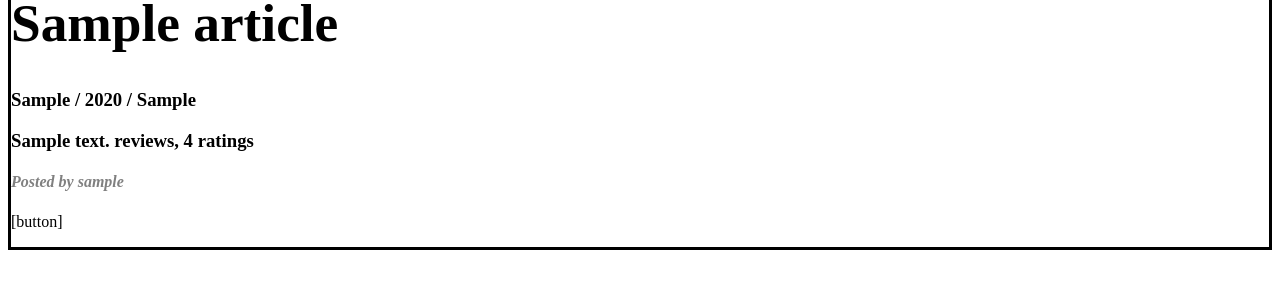
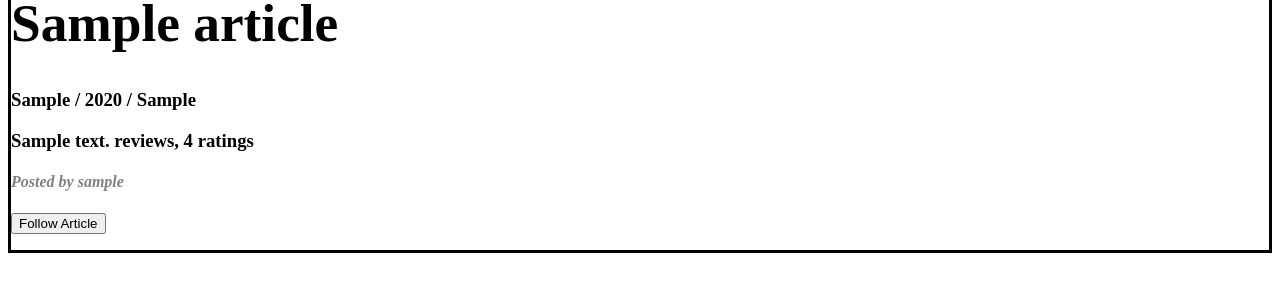
Before and after one commit to bass64/cits3403project, a Python web app: template app/templates/article_full.html in a window 1280 px wide. Shown: the part 306-606 px from the top of the page. Run offline with Jinja, Linux system fonts and the light colour scheme; the template is opened without the code that fills it: most values are stand-ins (such as "Sample title", 1, 10 or a date in 2020).

Commit message:
progress so far

```diff
--- a/app/models.py
+++ b/app/models.py
@@ -4,10 +4,16 @@ from flask_login import UserMixin
 
 STRING_MAX = 500 #temp, get a better max later
 
+#association table to store many to many relationship between the followers (users) and the albums followed (articles)
+followingTable = db.Table('followingTable', db.Column('user_id', db.Integer, db.ForeignKey('user.user_id')), db.Column('album_id', db.Integer, db.ForeignKey('article.album_id')))
+
 class User(UserMixin, db.Model):
     user_id = db.Column(db.Integer, primary_key=True) #unique id
     username = db.Column(db.String(STRING_MAX), unique=True, nullable=False) #username must be unique and non nullable
     password_hash = db.Column(db.String(STRING_MAX), nullable=False) #must have password (non nullable)
+
+    #define relationship to store the articles followed by the user
+    following_articles = db.relationship("Article", secondary=followingTable, backref=db.backref('followers'))
 
     def get_id(self):
            return (self.user_id)
--- a/app/templates/article_full.html
+++ b/app/templates/article_full.html
@@ -64,7 +64,18 @@
 
             <!-- Follow Button -->
             <div class = "col-xs-1 col-sm-1 col-md-1 col-lg-1">
-                <p>[button]</p>
+                <!--If user is signed out or not currently following, then add a follow button-->
+                {% if not user.is_authenticated or album.Article not in user.following_articles%}
+                    <form method="POST" action="/follow_article">
+                        <input type="hidden" name='article_id' value={{ album.Article.album_id }}>
+                        <input type="submit" value="Follow Article">
+                    </form>
+                {% else %}
+                <form method="POST" action="/unfollow_article">
+                    <input type="hidden" name='article_id' value={{ album.Article.album_id }}>
+                    <input type="submit" value="Unfollow">
+                </form>
+                {% endif %}
             </div>
         </div>
     </div>
--- a/app/templates/login.html
+++ b/app/templates/login.html
@@ -23,7 +23,6 @@
             </div>
             <p>{{ form.remember_me() }} {{ form.remember_me.label }}</p>
             <p>{{ form.submit(class="btn btn-primary") }}</p>
-        </form>
 
             <!--Error messages when user not found-->
             {% with messages = get_flashed_messages(category_filter=["login_failed"]) %}
@@ -33,6 +32,7 @@
                 </div>
             {% endif %}
             {% endwith %}
+        </form>
 
     </div>
 </div>
@@ -66,7 +66,6 @@
             </div>
             <p>{{ createForm.remember_me() }} {{ createForm.remember_me.label }}</p>
             <p>{{ createForm.submit(class="btn btn-primary") }}</p>
-        </form>
 
             <!--Error messages when username taken-->
             {% with messages = get_flashed_messages(category_filter=['signup_error']) %}
@@ -76,6 +75,7 @@
                 </div>
             {% endif %}
             {% endwith %}
+        </form>
 
     </div>
 </div>
```
Also changed, not shown: app/routes.py (+23 -1 lines). Lines whose indentation alone changed are shown as unchanged.
